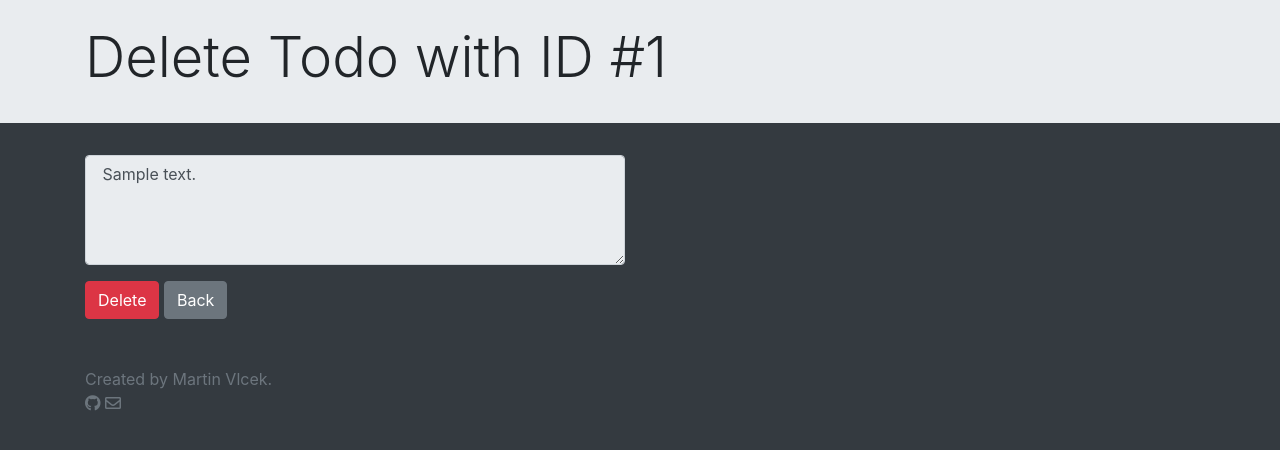
After one commit to martinvlcek/todoapp-php, a PHP site: page /delete-todo.php?id=1 in a window 1280 px wide. The commit adds this page. Shown: the top 450 px of the page. Run offline with PHP 8.4, Linux system fonts and the light colour scheme; tables that the repository leaves empty or names only in its code hold one stand-in row (values such as "Sample post"); some libraries are stand-ins or nearby versions.

Commit message:
Delete todo

```diff
--- /dev/null
+++ b/delete-todo.php
@@ -0,0 +1,45 @@
+<?php
+    include 'config.php';
+    include '_header.php';
+
+    $id = $_GET['id'];
+    // get todo item from DB with current ID
+    $query_get = $conn->query("SELECT * FROM todo_list WHERE id = $id");
+    $current_todo = $query_get->fetch();
+
+    if (isset($_POST['delete-todo-btn'])) {
+        // update new todo to DB with current ID
+        $query_set = $conn->query("DELETE FROM todo_list WHERE id = $id");
+        if ($query_set) {
+            header('Location: /');
+            die();
+        }
+    }
+
+    if (isset($_POST['back-btn'])) {
+        header('Location: /');
+        die();
+    }
+?>
+
+    <div class="jumbotron jumbotron-fluid py-4">
+        <div class="container">
+            <h1 class="display-4">Delete Todo with ID #<?= $current_todo['id'] ?></h1>
+        </div>
+    </div>
+
+    <div class="container">
+        <div class="row">
+            <div class="col-md-6 order-0 order-md-1 input-delete-todo">
+                <form action="delete-todo.php?id=<?= $current_todo['id']?>" method="post">
+                    <div class="form-group">
+                        <textarea class="form-control" name="deleted-todo" rows="4" disabled> <?= $current_todo['todo_text'] ?></textarea>
+                    </div>
+                    <input type="submit" class="btn btn-danger" name="delete-todo-btn" value="Delete">
+                    <input type="submit" class="btn btn-secondary" name="back-btn" value="Back">
+                </form>
+            </div>
+        </div>
+    </div>
+
+<?php include '_footer.php'; ?>
--- a/index.php
+++ b/index.php
@@ -21,7 +21,7 @@
                     <?php foreach ($all_todos as $todo) : ?>
                         <li class="list-group-item"><?= $todo['todo_text'] ?>
                             <a href="edit-todo.php?id=<?= $todo['id'] ?>"><i class="fas fa-edit"></i></a>
-                            <a href=""><i class="fas fa-trash-alt"></i></a>
+                            <a href="delete-todo.php?id=<?= $todo['id'] ?>"><i class="fas fa-trash-alt"></i></a>
                         </li>
                     <?php endforeach; ?>
                 </ul>
```
